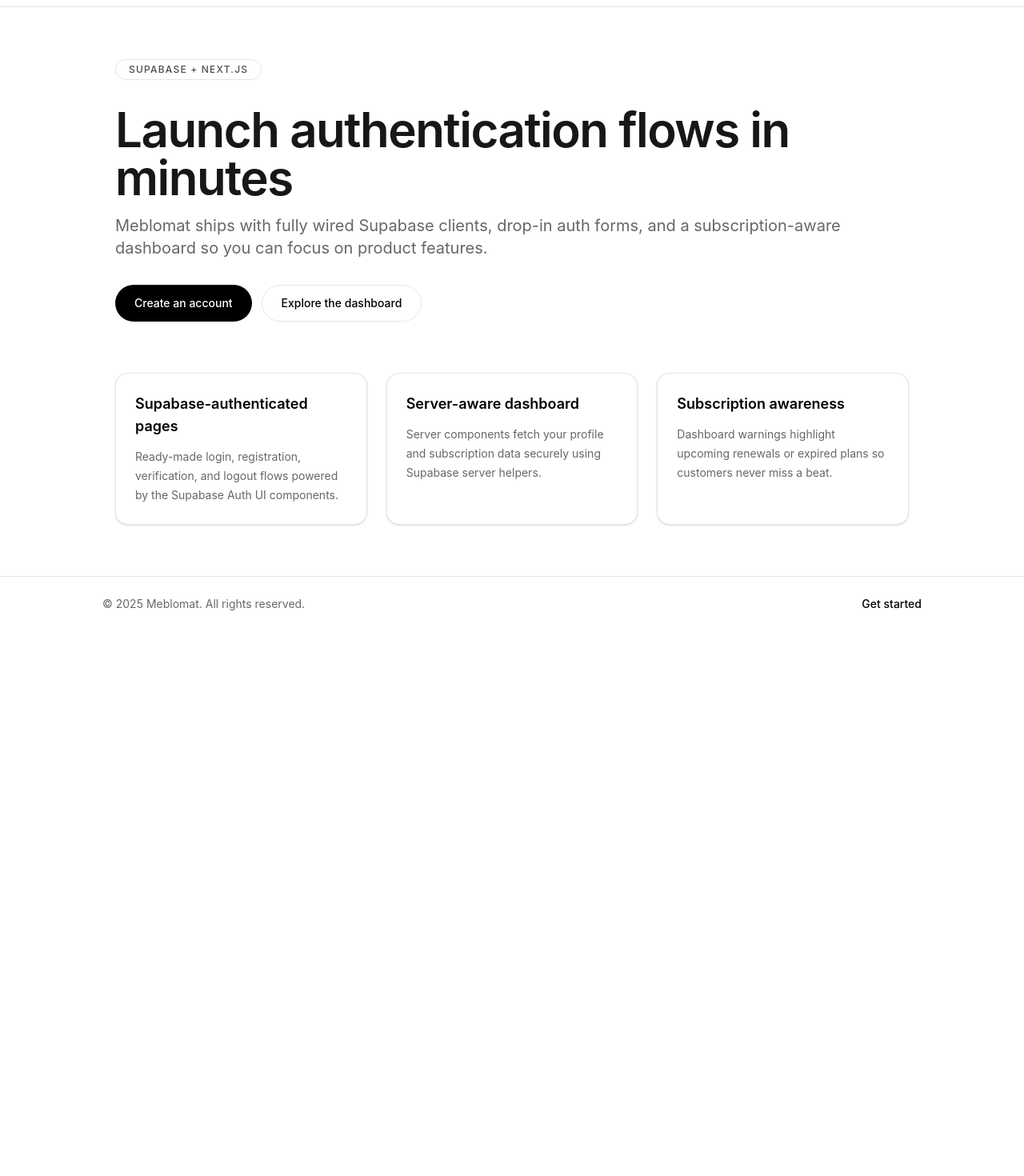
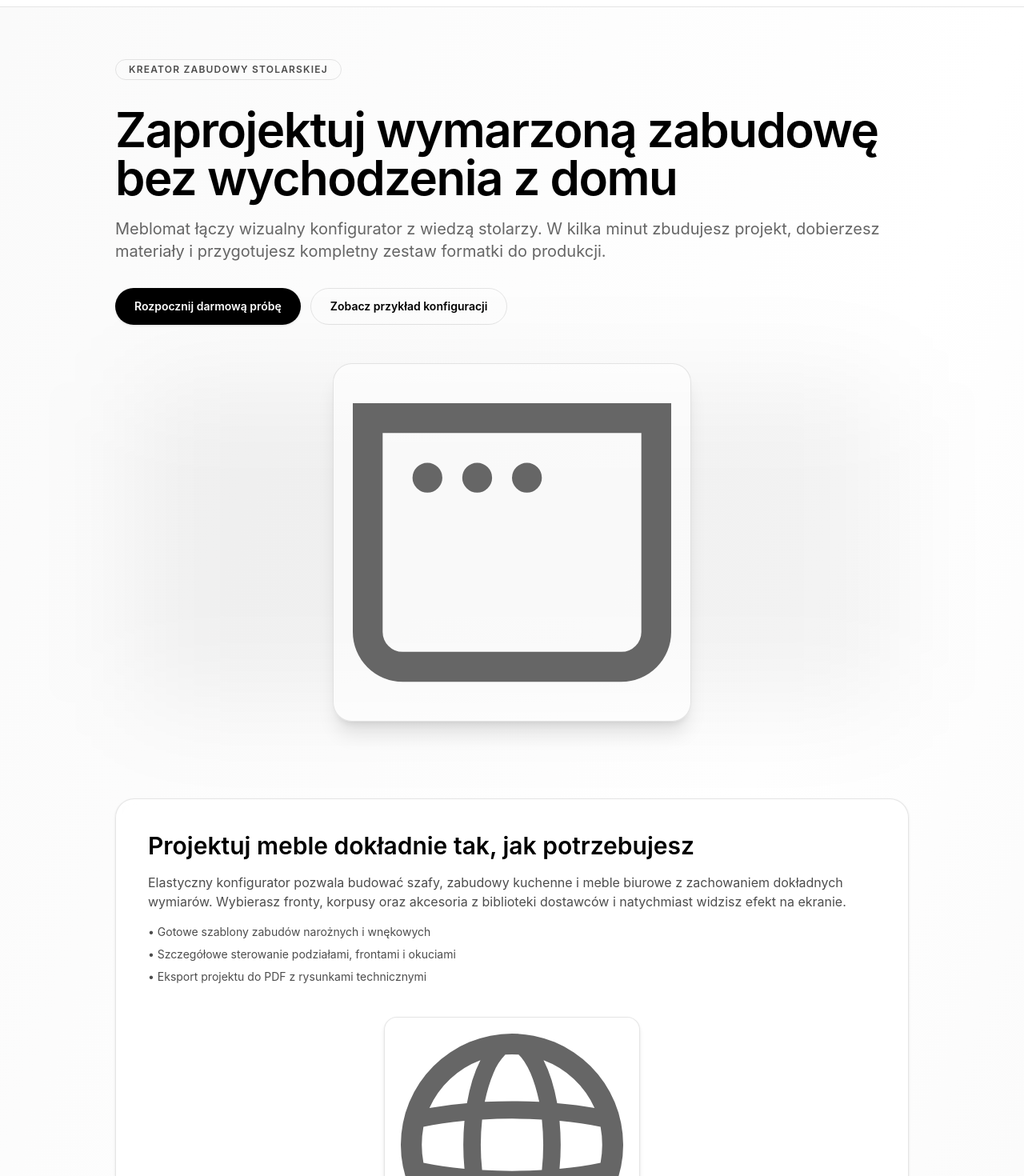
Before and after one commit to iniemamocny/Meblomat, a Next.js app: page / in a window 1280 px wide. Shown: the part 60-1530 px from the top of the page at 80% size. Before the commit the page ends 849 px from the top, so only its background shows below. Built offline with nearby package versions, Linux system fonts and the light colour scheme.

Commit message:
feat: redesign landing page sections

```diff
--- a/src/app/page.tsx
+++ b/src/app/page.tsx
@@ -1,70 +1,159 @@
+import Image from "next/image";
 import Link from "next/link";
-
-const features = [
-  {
-    title: "Supabase-authenticated pages",
-    description:
-      "Ready-made login, registration, verification, and logout flows powered by the Supabase Auth UI components.",
-  },
-  {
-    title: "Server-aware dashboard",
-    description:
-      "Server components fetch your profile and subscription data securely using Supabase server helpers.",
-  },
-  {
-    title: "Subscription awareness",
-    description:
-      "Dashboard warnings highlight upcoming renewals or expired plans so customers never miss a beat.",
-  },
-];
 
 export default function Home() {
   return (
-    <div className="mx-auto flex w-full max-w-5xl flex-1 flex-col justify-center gap-16 px-4 py-16">
-      <section className="space-y-8 text-center md:text-left">
-        <span className="inline-flex items-center justify-center rounded-full border border-black/10 px-4 py-1 text-xs font-medium uppercase tracking-widest text-black/70 dark:border-white/20 dark:text-white/70">
-          Supabase + Next.js
+    <main className="min-h-screen bg-gradient-to-br from-neutral-50 via-white to-neutral-100 dark:from-neutral-950 dark:via-neutral-900 dark:to-neutral-950">
+      <div className="mx-auto flex w-full max-w-5xl flex-1 flex-col gap-24 px-4 py-16">
+        <section className="grid items-center gap-12 md:grid-cols-[1.1fr,0.9fr]">
+          <div className="space-y-8 text-center md:text-left">
+            <span className="inline-flex items-center justify-center rounded-full border border-black/10 px-4 py-1 text-xs font-semibold uppercase tracking-widest text-black/70 dark:border-white/20 dark:text-white/70">
+              kreator zabudowy stolarskiej
             </span>
-        <div className="space-y-4">
-          <h1 className="text-5xl font-semibold tracking-tight sm:text-6xl">
-            Launch authentication flows in minutes
+            <div className="space-y-5">
+              <h1 className="text-5xl font-semibold tracking-tight text-black sm:text-6xl dark:text-white">
+                Zaprojektuj wymarzoną zabudowę bez wychodzenia z domu
               </h1>
               <p className="text-lg text-black/60 dark:text-white/60 sm:text-xl">
-            Meblomat ships with fully wired Supabase clients, drop-in auth forms, and a
-            subscription-aware dashboard so you can focus on product features.
+                Meblomat łączy wizualny konfigurator z wiedzą stolarzy. W kilka minut zbudujesz projekt, dobierzesz materiały
+                i przygotujesz kompletny zestaw formatki do produkcji.
               </p>
             </div>
             <div className="flex flex-wrap justify-center gap-3 md:justify-start">
               <Link
-            className="inline-flex items-center justify-center rounded-full bg-black px-6 py-3 text-sm font-medium text-white transition hover:bg-black/80 dark:bg-white dark:text-black dark:hover:bg-white/80"
+                className="inline-flex items-center justify-center rounded-full bg-black px-6 py-3 text-sm font-semibold text-white shadow-sm transition hover:bg-black/80 dark:bg-white dark:text-black dark:hover:bg-white/80"
                 href="/auth/register"
               >
-            Create an account
+                Rozpocznij darmową próbę
               </Link>
               <Link
-            className="inline-flex items-center justify-center rounded-full border border-black/10 px-6 py-3 text-sm font-medium text-black transition hover:border-black/20 hover:bg-black/5 dark:border-white/20 dark:text-white dark:hover:border-white/40 dark:hover:bg-white/10"
-            href="/dashboard"
+                className="inline-flex items-center justify-center rounded-full border border-black/10 px-6 py-3 text-sm font-semibold text-black transition hover:border-black/20 hover:bg-black/5 dark:border-white/20 dark:text-white dark:hover:border-white/40 dark:hover:bg-white/10"
+                href="/play"
               >
-            Explore the dashboard
+                Zobacz przykład konfiguracji
               </Link>
+            </div>
+          </div>
+          <div className="relative flex items-center justify-center">
+            <div className="absolute inset-6 rounded-3xl bg-black/5 blur-3xl dark:bg-white/5" aria-hidden="true" />
+            <Image
+              alt="Wizualizacja projektu mebli na wymiar"
+              className="relative mx-auto w-full max-w-md rounded-3xl border border-black/10 bg-white/60 p-6 shadow-xl dark:border-white/10 dark:bg-neutral-900/60"
+              height={480}
+              src="/window.svg"
+              width={480}
+            />
           </div>
         </section>
 
-      <section className="grid gap-6 md:grid-cols-3">
-        {features.map((feature) => (
-          <article
-            key={feature.title}
-            className="rounded-2xl border border-black/10 bg-white p-6 text-left shadow-sm transition hover:-translate-y-1 hover:shadow-md dark:border-white/10 dark:bg-neutral-900"
+        <section
+          className="grid gap-10 scroll-mt-32 rounded-3xl border border-black/10 bg-white/80 p-10 text-left shadow-sm backdrop-blur-md dark:border-white/10 dark:bg-neutral-900/70 md:grid-cols-[1.1fr,0.9fr]"
+          id="meble"
         >
-            <h2 className="text-lg font-semibold text-black dark:text-white">
-              {feature.title}
-            </h2>
-            <p className="mt-3 text-sm/6 text-black/60 dark:text-white/60">
-              {feature.description}
+          <div className="space-y-4">
+            <h2 className="text-3xl font-semibold text-black dark:text-white">Projektuj meble dokładnie tak, jak potrzebujesz</h2>
+            <p className="text-base text-black/70 dark:text-white/70">
+              Elastyczny konfigurator pozwala budować szafy, zabudowy kuchenne i meble biurowe z zachowaniem dokładnych wymiarów.
+              Wybierasz fronty, korpusy oraz akcesoria z biblioteki dostawców i natychmiast widzisz efekt na ekranie.
             </p>
-          </article>
-        ))}
+            <ul className="space-y-2 text-sm text-black/70 dark:text-white/70">
+              <li>• Gotowe szablony zabudów narożnych i wnękowych</li>
+              <li>• Szczegółowe sterowanie podziałami, frontami i okuciami</li>
+              <li>• Eksport projektu do PDF z rysunkami technicznymi</li>
+            </ul>
+          </div>
+          <div className="flex items-center justify-center">
+            <Image
+              alt="Panel konfiguracji mebli"
+              className="w-full max-w-xs rounded-2xl border border-black/10 bg-white/70 p-5 shadow-md dark:border-white/10 dark:bg-neutral-800/70"
+              height={360}
+              src="/globe.svg"
+              width={360}
+            />
+          </div>
+        </section>
+
+        <section
+          className="grid gap-10 scroll-mt-32 rounded-3xl border border-black/10 bg-white/80 p-10 text-left shadow-sm backdrop-blur-md dark:border-white/10 dark:bg-neutral-900/70 md:grid-cols-[0.9fr,1.1fr]"
+          id="pomieszczenie"
+        >
+          <div className="flex items-center justify-center">
+            <Image
+              alt="Skanowanie pomieszczenia"
+              className="w-full max-w-xs rounded-2xl border border-black/10 bg-white/70 p-5 shadow-md dark:border-white/10 dark:bg-neutral-800/70"
+              height={360}
+              src="/file.svg"
+              width={360}
+            />
+          </div>
+          <div className="space-y-4">
+            <h2 className="text-3xl font-semibold text-black dark:text-white">Dopasuj zabudowę do realnych wymiarów pomieszczenia</h2>
+            <p className="text-base text-black/70 dark:text-white/70">
+              Wprowadź wymiary pomieszczenia lub wykorzystaj pliki z pomiarów laserowych. Kreator podpowie optymalny układ elementów,
+              aby maksymalnie wykorzystać dostępną przestrzeń i zachować ergonomię.
+            </p>
+            <ul className="space-y-2 text-sm text-black/70 dark:text-white/70">
+              <li>• Szybkie dopasowanie skosów, wnęk i nietypowych wysokości</li>
+              <li>• Weryfikacja kolizji z instalacjami oraz sprzętem AGD</li>
+              <li>• Widok 3D z możliwością udostępnienia klientowi</li>
+            </ul>
+          </div>
+        </section>
+
+        <section
+          className="grid gap-10 scroll-mt-32 rounded-3xl border border-black/10 bg-white/80 p-10 text-left shadow-sm backdrop-blur-md dark:border-white/10 dark:bg-neutral-900/70 md:grid-cols-[1.1fr,0.9fr]"
+          id="wycena"
+        >
+          <div className="space-y-4">
+            <h2 className="text-3xl font-semibold text-black dark:text-white">Przygotuj ofertę i kosztorys jednym kliknięciem</h2>
+            <p className="text-base text-black/70 dark:text-white/70">
+              System automatycznie wylicza zużycie materiałów, okucia oraz robociznę na podstawie Twoich cenników. Wygenerujesz
+              czytelną ofertę PDF wraz z wizualizacjami i listą elementów do zamówienia.
+            </p>
+            <ul className="space-y-2 text-sm text-black/70 dark:text-white/70">
+              <li>• Aktualizacja stawek i rabatów w czasie rzeczywistym</li>
+              <li>• Historia ofert i statusów akceptacji klienta</li>
+              <li>• Integracja z systemami księgowymi i magazynowymi</li>
+            </ul>
+          </div>
+          <div className="flex items-center justify-center">
+            <Image
+              alt="Panel wyceny"
+              className="w-full max-w-xs rounded-2xl border border-black/10 bg-white/70 p-5 shadow-md dark:border-white/10 dark:bg-neutral-800/70"
+              height={360}
+              src="/next.svg"
+              width={360}
+            />
+          </div>
+        </section>
+
+        <section
+          className="grid gap-10 scroll-mt-32 rounded-3xl border border-black/10 bg-white/80 p-10 text-left shadow-sm backdrop-blur-md dark:border-white/10 dark:bg-neutral-900/70 md:grid-cols-[0.9fr,1.1fr]"
+          id="formatki"
+        >
+          <div className="flex items-center justify-center">
+            <Image
+              alt="Lista formatek do produkcji"
+              className="w-full max-w-xs rounded-2xl border border-black/10 bg-white/70 p-5 shadow-md dark:border-white/10 dark:bg-neutral-800/70"
+              height={360}
+              src="/vercel.svg"
+              width={360}
+            />
+          </div>
+          <div className="space-y-4">
+            <h2 className="text-3xl font-semibold text-black dark:text-white">Eksportuj formatki gotowe dla stolarni</h2>
+            <p className="text-base text-black/70 dark:text-white/70">
+              Generuj listy formatek z rozkrojem płyt, opisem oklein oraz oznaczeniami otworów montażowych. Pliki wyślesz bezpośrednio
+              do swojego dostawcy lub przekażesz do programu optymalizującego cięcie.
+            </p>
+            <ul className="space-y-2 text-sm text-black/70 dark:text-white/70">
+              <li>• Eksport w formatach CSV, DXF oraz kompatybilnych z CNC</li>
+              <li>• Automatyczne generowanie etykiet elementów</li>
+              <li>• Harmonogram produkcji zsynchronizowany z kalendarzem</li>
+            </ul>
+          </div>
         </section>
       </div>
+    </main>
   );
 }
```
Lines whose indentation alone changed are shown as unchanged.
